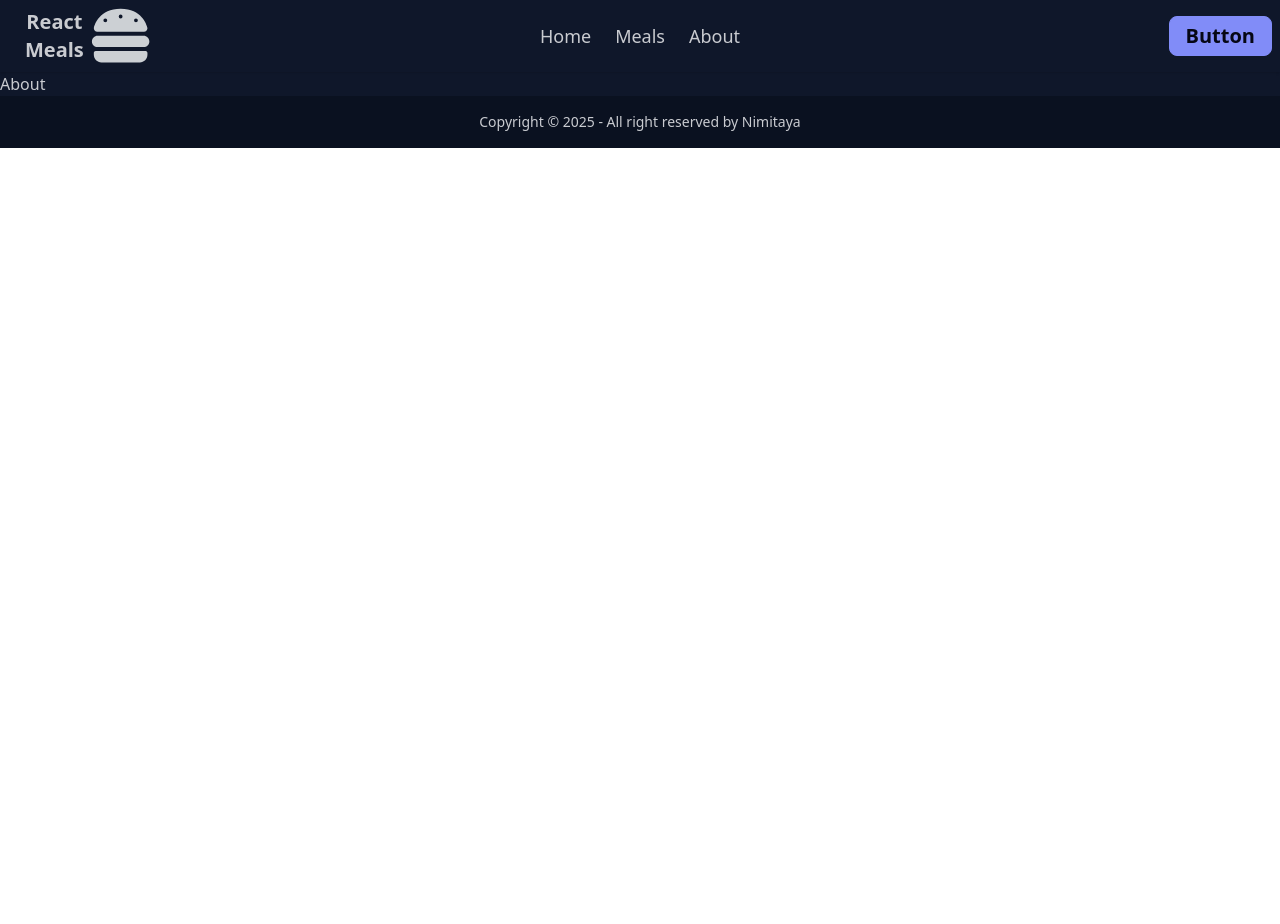
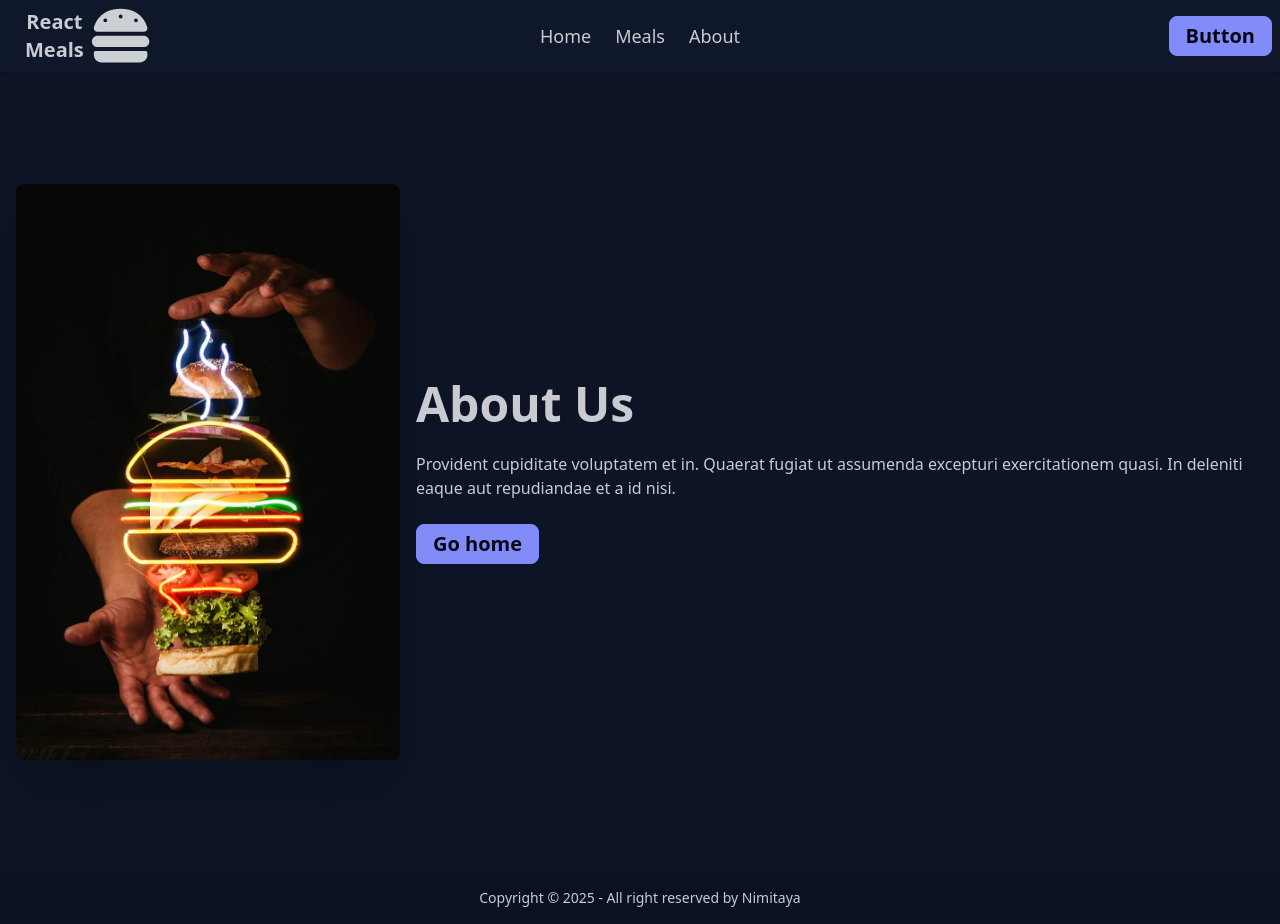
Before and after one commit to nimitaya/meals-app, a React (Vite) app: page /about in a window 1280 px wide. Before the commit the page ends 800 px from the top, so only its background shows below. Built offline with nearby package versions, Linux system fonts and the light colour scheme.

Commit message:
add about page

```diff
--- a/src/pages/About.jsx
+++ b/src/pages/About.jsx
@@ -1,6 +1,26 @@
+import { Link } from "react-router-dom";
+
 const About = () => {
   return (
-    <div>About</div>
-  )
-}
-export default About
+    <div className="hero bg-base-200 min-h-screen" data-theme="night">
+      <div className="hero-content flex-col lg:flex-row">
+        <img
+          src="src/assets/images/about.jpg"
+          className="max-w-sm rounded-lg shadow-2xl"
+        />
+        <div>
+          <h2 className="text-5xl font-bold">About Us</h2>
+          <p className="py-6">
+            Provident cupiditate voluptatem et in. Quaerat fugiat ut assumenda
+            excepturi exercitationem quasi. In deleniti eaque aut repudiandae et
+            a id nisi.
+          </p>
+          <button className="btn btn-secondary"><Link to="/" className="text-xl">
+                Go home
+              </Link></button>
+        </div>
+      </div>
+    </div>
+  );
+};
+export default About;
--- a/src/pages/MealDetails.jsx
+++ b/src/pages/MealDetails.jsx
@@ -21,8 +21,8 @@ const MealDetails = () => {
   }, [id]);
 
   return (
-    <main data-theme="night" className="container mx-auto p-2">
-      <div className="bg-base-200 min-h-full px-40">
+    <main data-theme="night" className="container mx-auto p-2 min-h-screen" >
+      <div className="bg-base-200 px-40">
         <div className="hero-content flex-col lg:flex-row-reverse gap-8">
           <img
             src={meal.strMealThumb}
```
